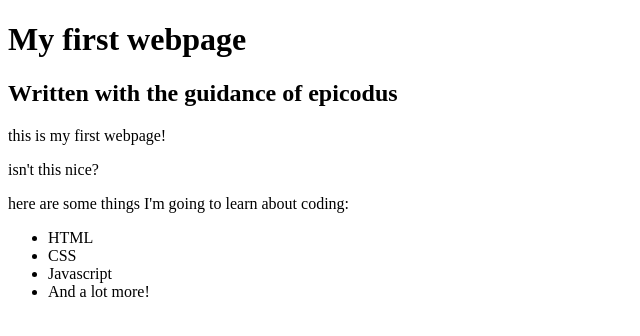
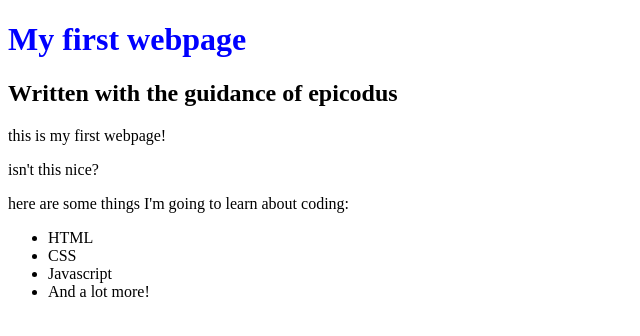
Before and after one commit to POsten040/my-first-webpage, a plain HTML site: page my-first-webpage.html in a window 1280 px wide. Shown: the whole page, without its empty margins (0-640 px from the left). Drawn offline with Linux system fonts and the light colour scheme.

Commit message:
changed h1 color

```diff
--- /dev/null
+++ b/css/styles.css
@@ -0,0 +1,3 @@
+h1 {
+  color: blue
+}
--- a/my-first-webpage.html
+++ b/my-first-webpage.html
@@ -1,6 +1,7 @@
 <!DOCTYPE html>
 <html lang="en-US">
 <head>
+  <link href="css/styles.css" rel="stylesheet" type="text/css">
   <title>Web page #1</title>
 </head>
 <body>
```
